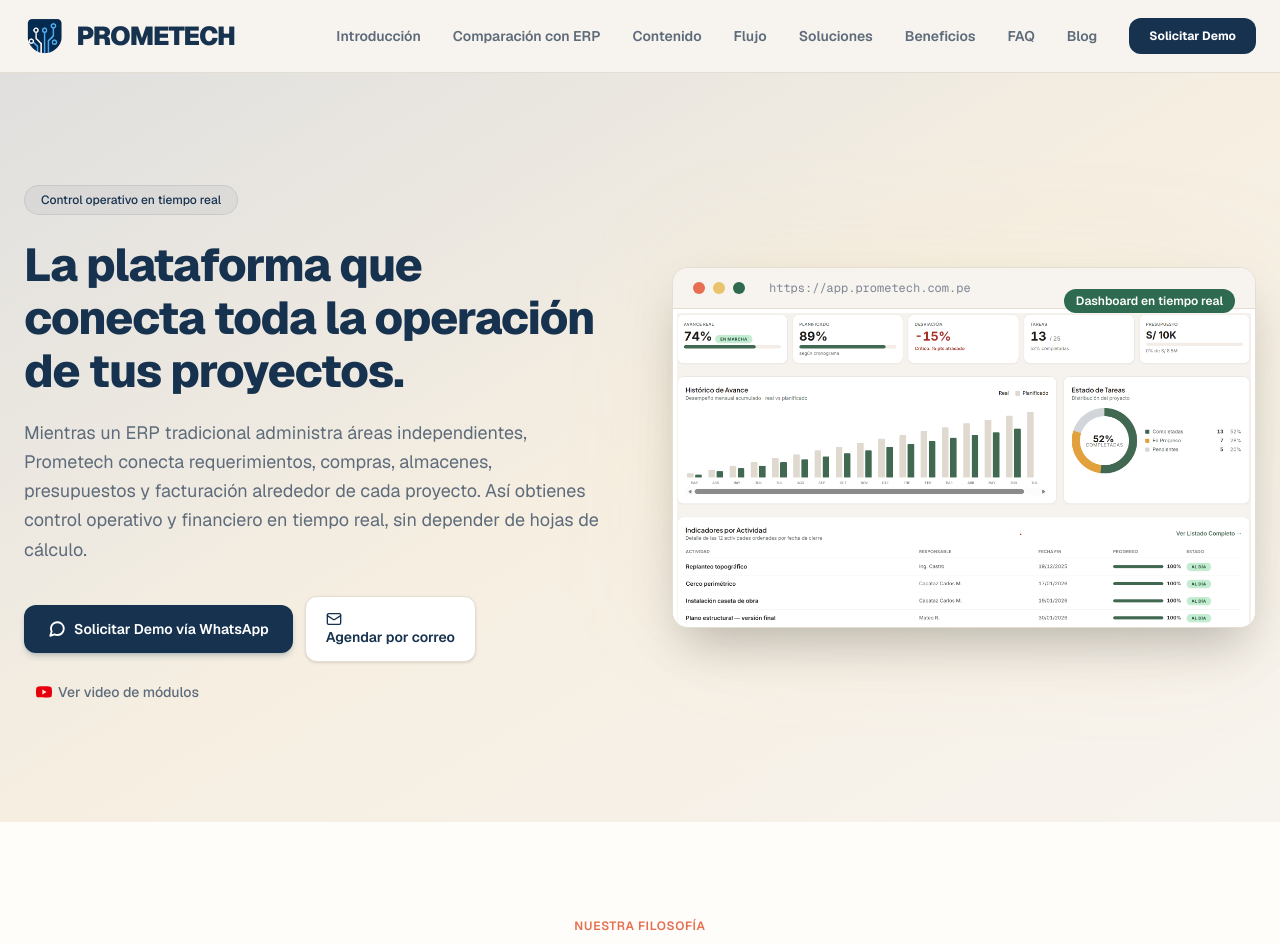
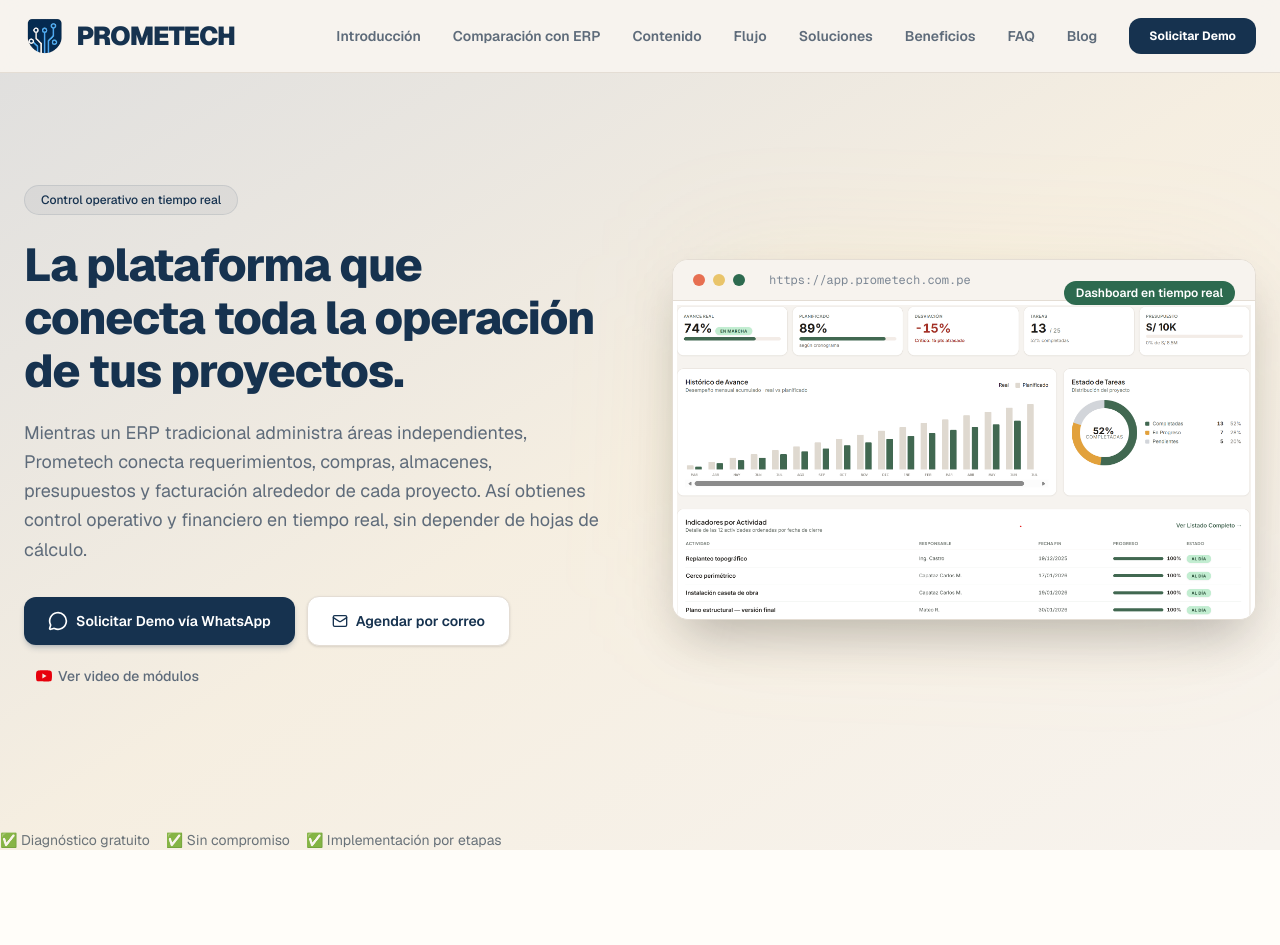
Before and after one commit to alexandermerino-prometech/landing-page, a Next.js app: page / in a window 1280 px wide. Shown: the top 945 px of the page. Built offline with nearby package versions, Linux system fonts and the light colour scheme.

Commit message:
updating el main page

```diff
--- a/app/components/Hero.tsx
+++ b/app/components/Hero.tsx
@@ -4,7 +4,8 @@
 import { motion } from "framer-motion";
 
 import {
-  Mail
+  Mail,
+  MessageCircle
 } from "lucide-react";
 
 export default function Hero() {
@@ -35,15 +36,13 @@
               className="flex items-center gap-2 bg-[#16324F] hover:bg-[#1d436a] text-white text-sm font-semibold px-6 py-3.5 rounded-xl transition-all duration-300 shadow-md shadow-[#16324F]/20 hover:-translate-y-0.5"
             >
               {/* Ícono de WhatsApp / Mensaje */}
-              <svg xmlns="http://www.w3.org/2000/svg" width="18" height="18" viewBox="0 0 24 24" fill="none" stroke="currentColor" strokeWidth="2.5" strokeLinecap="round" strokeLinejoin="round">
-                <path d="M21 11.5a8.38 8.38 0 0 1-.9 3.8 8.5 8.5 0 0 1-7.6 4.7 8.38 8.38 0 0 1-3.8-.9L3 21l1.9-5.7a8.38 8.38 0 0 1-.9-3.8 8.5 8.5 0 0 1 4.7-7.6 8.38 8.38 0 0 1 3.8-.9h.5a8.48 8.48 0 0 1 8 8v.5z"/>
-              </svg>
+              <MessageCircle className="w-5 h-5" />
               <span>Solicitar Demo vía WhatsApp</span>
             </a>
 
             <a
               href="mailto:contacto@prometech.com.pe?subject=Solicitud%20de%20Demostración%20ERP%20-%20Prometech"
-              className="bg-white border border-[#E4DDD4] hover:border-[#16324F] text-[#16324F] text-sm font-semibold px-5 py-3.5 rounded-xl transition-all duration-300 hover:-translate-y-0.5 shadow-sm focus-visible:outline-2 focus-visible:outline-offset-2 focus-visible:outline-[#16324F]"
+              className="flex items-center gap-2 bg-white border border-[#E4DDD4] hover:border-[#16324F] hover:bg-[#F7F3EE] text-[#16324F] text-sm font-semibold px-6 py-3.5 rounded-xl transition-all duration-300 hover:-translate-y-0.5 shadow-sm"
             >
               <Mail className="w-4 h-4" />
               <span>Agendar por correo</span>
@@ -117,6 +116,22 @@
           </motion.div>
         </div>
       </div>
+
+      <div className="mt-6 flex flex-wrap gap-4 text-sm text-[#5E6B7A]">
+
+        <span className="flex items-center gap-2">
+          ✅ Diagnóstico gratuito
+        </span>
+
+        <span className="flex items-center gap-2">
+          ✅ Sin compromiso
+        </span>
+
+        <span className="flex items-center gap-2">
+          ✅ Implementación por etapas
+        </span>
+
+      </div>
     </section>
   );
 }
--- a/app/page.tsx
+++ b/app/page.tsx
@@ -310,7 +310,7 @@
           </span>
 
           <h2 className="text-3xl sm:text-4xl font-extrabold mb-5 text-[#16324F] tracking-tight max-w-3xl mx-auto leading-[1.2]">
-            ¿Listo para centralizar tu operación y dejar atrás las hojas de Excel?
+            Descubre cómo digitalizar tus procesos sin detener la operación
           </h2>
 
           <p className="text-[#5E6B7A] text-base sm:text-lg max-w-xl mx-auto mb-6 leading-relaxed">
@@ -324,11 +324,31 @@
               href="https://wa.me/51902041529?text=Hola%20Prometech,%20quisiera%20agendar%20una%20demostración."
               target="_blank"
               rel="noopener noreferrer"
-              className="inline-flex items-center justify-center rounded-xl border border-[#25D366] bg-white px-8 py-4 font-semibold text-[#25D366] hover:bg-[#25D366] hover:text-white transition-colors"
-            >
-              <MessageCircle className="w-5 h-5 mr-2" />
-              Escribir por WhatsApp
+              className="
+                inline-flex
+                items-center
+                justify-center
+                gap-2
+                rounded-xl
+                bg-[#16324F]
+                px-8
+                py-4
+                font-semibold
+                text-white
+                hover:bg-[#1d436a]
+                shadow-lg
+                shadow-[#16324F]/20
+                transition-all
+                hover:-translate-y-0.5
+              "
+              >
+
+              <MessageCircle className="w-5 h-5"/>
+              Solicitar diagnóstico gratuito
             </a>
+            <div className="text-sm text-[#5E6B7A] mt-3">
+            Respuesta normalmente en menos de 24 horas.
+            </div>
 
           </div>
         </div>
--- a/content/blog/de-excel-a-sistema.md
+++ b/content/blog/de-excel-a-sistema.md
@@ -602,7 +602,7 @@
 
 </div>
 
-<div class="not-prose rounded-xl border border-slate-200 bg-slate-50 p-6 my-6">
+<div class="not-prose rounded-xl border border-[#E4DDD4] bg-[#F1ECE5] p-6 my-6">
 
 <h3 class="mt-0">
 
```
